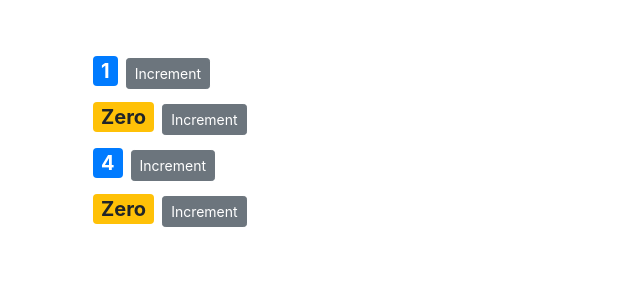
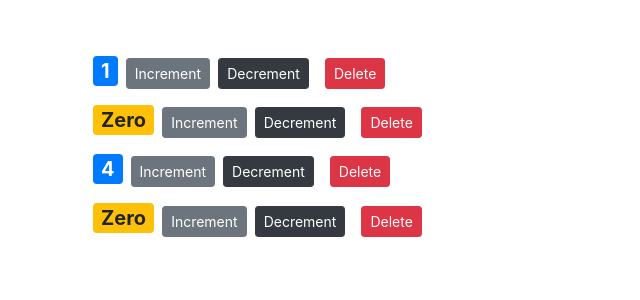
Before and after one commit to joscript/counter-app, a React (Create React App) app: page / in a window 1280 px wide. Shown: the top 300 px of the page, without its empty margins (0-640 px from the left). Built offline with nearby package versions, Linux system fonts and the light colour scheme.

Commit message:
adde decrement method

```diff
--- a/src/components/counter.jsx
+++ b/src/components/counter.jsx
@@ -12,12 +12,16 @@ class Counter extends Component {
     }
 
     handleIncrement = (product) => {
-        console.log(product)
+        // console.log(product)
         this.setState({ value: this.state.value + 1 });
     };
 
+    handleDecrement = () => {
+        this.setState({value: this.state.value -1});
+    };
+
     render() {
-        console.log('props', this.props);
+        // console.log('props', this.props);
         return (
             <div className="container">
                 <span style={this.style} className={this.getBadgeClasses()} >{this.formatCount()}</span>
@@ -25,6 +29,8 @@ class Counter extends Component {
                 {/* <ul>
                     {this.state.tags.map(tag => <li key={tag}>{tag}</li>)}
                 </ul> */}
+                <button onClick={this.handleDecrement} className="btn btn-dark btn-sm m-2">Decrement</button>
+                <button onClick={this.handleDelete} className="btn btn-danger btn-sm m-2">Delete</button>
             </div>
         );
     };
```
